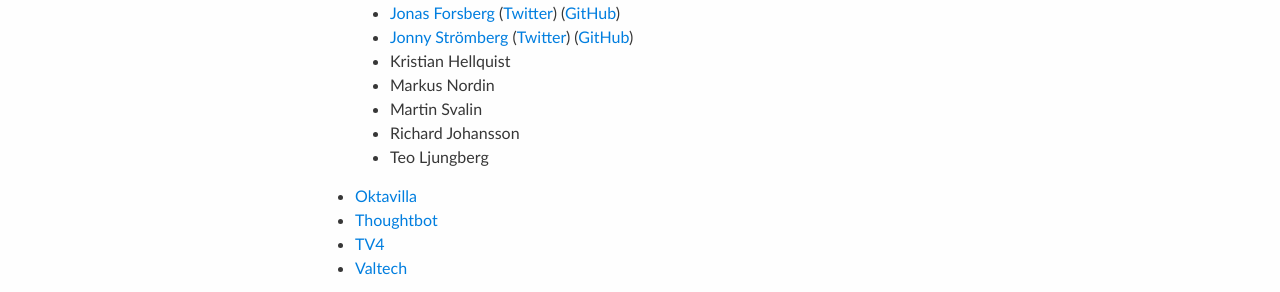
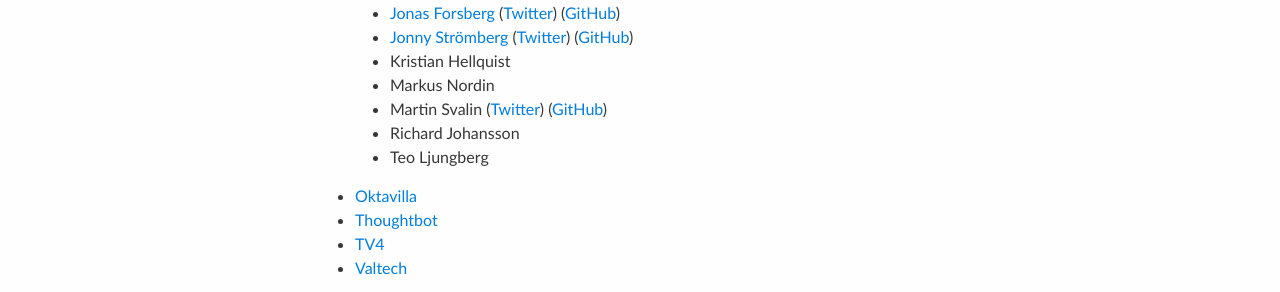
Before and after one commit to rails-se/rails-se.github.com, a Jekyll site: the page built from directory.md, in a window 1280 px wide. Shown: the part 815-1107 px from the top of the page. Built offline with Jekyll 4.4.1, drawn with Linux system fonts in a browser that asks for light colours.

Commit message:
Added twitter/github to Martin Svalin

```diff
--- a/directory.md
+++ b/directory.md
@@ -89,7 +89,11 @@ Se även [förteckningen på Working with Rails](http://www.workingwithrails.com
       </li>
       <li>Kristian Hellquist</li>
       <li>Markus Nordin</li>
-      <li>Martin Svalin</li>
+      <li>
+        Martin Svalin
+        {% assign twitter = 'martinsvalin' %}{% include twitter.html %}
+        {% assign github = 'martinsvalin' %}{% include github.html %}
+      </li>
       <li>Richard Johansson</li>
       <li>Teo Ljungberg</li>
     </ul>
```
